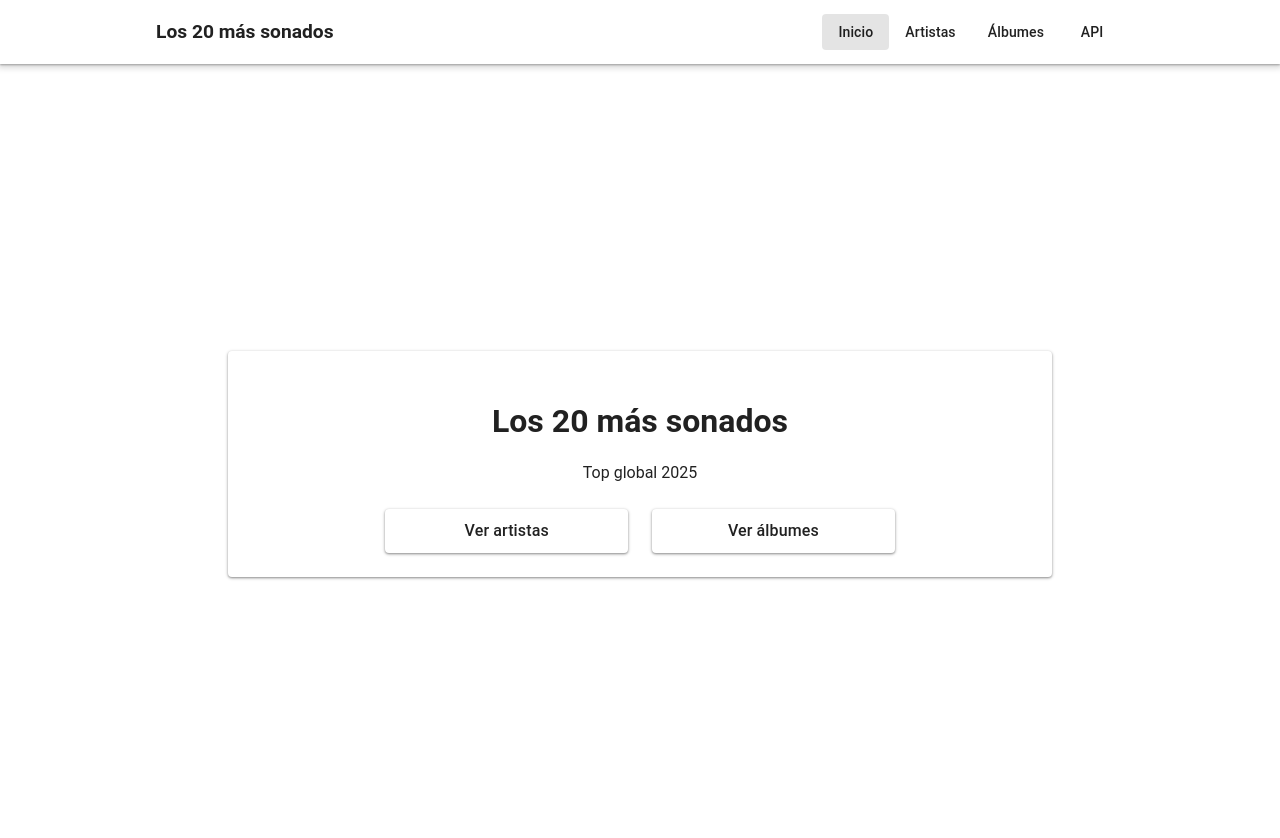
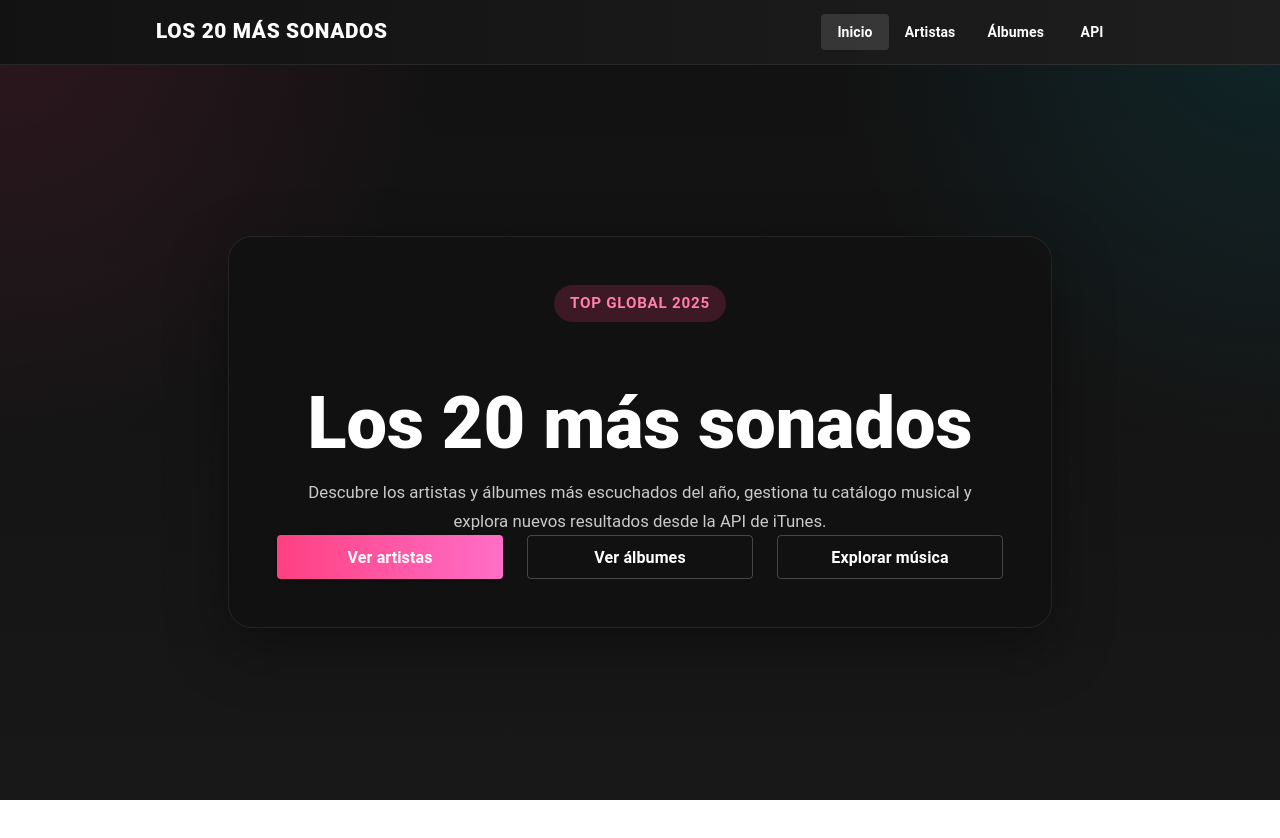
Before and after one commit to cgarciarayo/los-20-mas-sonados, a Vue app: page / in a window 1280 px wide. Shown: the top 838 px of the page. After the commit the page ends 800 px from the top, so only its background shows below. Built offline with nearby package versions, Linux system fonts and the light colour scheme.

Commit message:
Improve visual design of main pages

```diff
--- a/src/App.vue
+++ b/src/App.vue
@@ -1,7 +1,8 @@
 <template>
-  <v-app>
+  <v-app class="app-shell">
     <app-header />
-    <v-main>
+
+    <v-main class="app-main">
       <router-view />
     </v-main>
   </v-app>
@@ -10,3 +11,17 @@
 <script setup>
 import AppHeader from './components/common/AppHeader.vue'
 </script>
+
+<style scoped>
+.app-shell {
+  background:
+    radial-gradient(circle at top left, rgba(255, 64, 129, 0.12), transparent 30%),
+    radial-gradient(circle at top right, rgba(0, 188, 212, 0.12), transparent 30%),
+    linear-gradient(180deg, #111111 0%, #181818 100%);
+  min-height: 100vh;
+}
+
+.app-main {
+  color: #ffffff;
+}
+</style>
--- a/src/components/common/AppHeader.vue
+++ b/src/components/common/AppHeader.vue
@@ -1,5 +1,5 @@
 <template>
-  <v-app-bar elevation="2">
+  <v-app-bar class="app-header" flat>
     <v-container class="d-flex align-center">
       <router-link to="/" class="app-logo">
         Los 20 más sonados
@@ -7,19 +7,19 @@
 
       <v-spacer />
 
-      <v-btn variant="text" to="/">
+      <v-btn variant="text" class="nav-button" to="/">
         Inicio
       </v-btn>
 
-      <v-btn variant="text" to="/artists">
+      <v-btn variant="text" class="nav-button" to="/artists">
         Artistas
       </v-btn>
 
-      <v-btn variant="text" to="/albums">
+      <v-btn variant="text" class="nav-button" to="/albums">
         Álbumes
       </v-btn>
 
-      <v-btn variant="text" to="/api">
+      <v-btn variant="text" class="nav-button" to="/api">
         API
       </v-btn>
     </v-container>
@@ -30,10 +30,22 @@
 </script>
 
 <style scoped>
+.app-header {
+  background: linear-gradient(90deg, #121212 0%, #1e1e1e 100%);
+  border-bottom: 1px solid rgba(255, 255, 255, 0.08);
+}
+
 .app-logo {
-  color: inherit;
-  font-size: 1.2rem;
-  font-weight: 700;
+  color: #ffffff;
+  font-size: 1.3rem;
+  font-weight: 800;
+  letter-spacing: 0.03em;
   text-decoration: none;
+  text-transform: uppercase;
+}
+
+.nav-button {
+  color: #ffffff;
+  font-weight: 600;
 }
 </style>
--- a/src/views/ApiView.vue
+++ b/src/views/ApiView.vue
@@ -1,9 +1,10 @@
 <template>
-  <v-container class="py-8">
+  <v-container class="page-container py-8">
     <v-row class="mb-6" align="center" justify="space-between">
       <v-col cols="12" md="4">
-        <h1 class="text-h4 font-weight-bold">Explorar música</h1>
-        <p class="text-subtitle-1">Búsqueda con iTunes Search API</p>
+        <div class="section-badge mb-3">Descubrir música</div>
+        <h1 class="page-title">Explorar música</h1>
+        <p class="page-subtitle">Búsqueda con iTunes Search API</p>
       </v-col>
 
       <v-col cols="12" md="3">
@@ -14,6 +15,7 @@
           variant="outlined"
           density="comfortable"
           hide-details
+          class="custom-field"
         />
       </v-col>
 
@@ -25,11 +27,12 @@
           variant="outlined"
           density="comfortable"
           hide-details
+          class="custom-field"
         />
       </v-col>
 
       <v-col cols="12" md="2" class="d-flex justify-end">
-        <v-btn color="primary" @click="loadResults">
+        <v-btn color="primary" class="action-button" @click="loadResults">
           Cargar resultados
         </v-btn>
       </v-col>
@@ -50,18 +53,18 @@
         md="4"
         lg="3"
       >
-        <v-card class="h-100 d-flex flex-column" @click="openDetail(item)">
+        <v-card class="music-card h-100 d-flex flex-column api-card" @click="openDetail(item)">
           <v-img
-            :src="item.artworkUrl100 || item.artworkUrl60"
+            :src="item.artworkUrl100 || item.artworkUrl60 || fallbackImage"
             height="220"
             cover
           />
 
-          <v-card-title>
+          <v-card-title class="card-title">
             {{ item.collectionName || item.trackName || item.artistName }}
           </v-card-title>
 
-          <v-card-text class="flex-grow-1">
+          <v-card-text class="flex-grow-1 card-text">
             <p class="mb-2">
               <strong>Artista:</strong> {{ item.artistName || 'No disponible' }}
             </p>
@@ -78,7 +81,7 @@
 
     <v-row v-if="!isLoading && results.length === 0">
       <v-col cols="12">
-        <v-alert type="info" variant="tonal">
+        <v-alert type="info" variant="tonal" class="custom-alert">
           No hay resultados. Pulsa el botón para buscar en la API.
         </v-alert>
       </v-col>
@@ -105,6 +108,7 @@ const results = ref([])
 const isLoading = ref(false)
 const currentPage = ref(1)
 const itemsPerPage = 8
+const fallbackImage = 'https://via.placeholder.com/300x300?text=No+Image'
 
 const entityOptions = [
   { title: 'Álbumes', value: 'album' },
@@ -160,3 +164,67 @@ watch([searchTerm, selectedEntity], () => {
   currentPage.value = 1
 })
 </script>
+
+<style scoped>
+.page-container {
+  color: #ffffff;
+}
+
+.section-badge {
+  display: inline-block;
+  padding: 0.4rem 0.9rem;
+  border-radius: 999px;
+  background: rgba(255, 193, 7, 0.16);
+  color: #ffe082;
+  font-size: 0.85rem;
+  font-weight: 700;
+  text-transform: uppercase;
+  letter-spacing: 0.05em;
+}
+
+.page-title {
+  font-size: 2.2rem;
+  font-weight: 800;
+  color: #ffffff;
+}
+
+.page-subtitle {
+  color: rgba(255, 255, 255, 0.7);
+  font-size: 1rem;
+}
+
+.music-card {
+  background: rgba(20, 20, 20, 0.92);
+  border: 1px solid rgba(255, 255, 255, 0.08);
+  border-radius: 20px;
+  overflow: hidden;
+  box-shadow: 0 14px 35px rgba(0, 0, 0, 0.28);
+  transition: transform 0.2s ease, box-shadow 0.2s ease;
+}
+
+.music-card:hover {
+  transform: translateY(-4px);
+  box-shadow: 0 18px 40px rgba(0, 0, 0, 0.35);
+}
+
+.card-title {
+  color: #ffffff;
+  font-weight: 700;
+}
+
+.card-text {
+  color: rgba(255, 255, 255, 0.82);
+}
+
+.api-card {
+  cursor: pointer;
+}
+
+.action-button {
+  font-weight: 700;
+}
+
+.custom-alert {
+  border-radius: 16px;
+}
+</style>
--- a/src/views/ArtistsView.vue
+++ b/src/views/ArtistsView.vue
@@ -1,9 +1,10 @@
 <template>
-  <v-container class="py-8">
+  <v-container class="page-container py-8">
     <v-row class="mb-6" align="center" justify="space-between">
       <v-col cols="12" md="5">
-        <h1 class="text-h4 font-weight-bold">Artistas</h1>
-        <p class="text-subtitle-1">Top 20 global 2025</p>
+        <div class="section-badge mb-3">Gestión musical</div>
+        <h1 class="page-title">Artistas</h1>
+        <p class="page-subtitle">Top 20 global 2025</p>
       </v-col>
 
       <v-col cols="12" md="4">
@@ -14,11 +15,12 @@
           variant="outlined"
           density="comfortable"
           hide-details
+          class="custom-field"
         />
       </v-col>
 
       <v-col cols="12" md="3" class="d-flex justify-end">
-        <v-btn color="primary" prepend-icon="mdi-plus" @click="openCreateDialog">
+        <v-btn color="primary" prepend-icon="mdi-plus" class="action-button" @click="openCreateDialog">
           Añadir artista
         </v-btn>
       </v-col>
@@ -33,12 +35,14 @@
         md="4"
         lg="3"
       >
-        <v-card class="h-100 d-flex flex-column">
+        <v-card class="music-card h-100 d-flex flex-column">
           <v-img :src="artist.imageUrl" height="220" cover />
 
-          <v-card-title>{{ artist.name }}</v-card-title>
+          <v-card-title class="card-title">
+            {{ artist.name }}
+          </v-card-title>
 
-          <v-card-text class="flex-grow-1">
+          <v-card-text class="flex-grow-1 card-text">
             <p class="mb-2">
               <strong>Genre:</strong> {{ artist.genre }}
             </p>
@@ -62,7 +66,7 @@
 
     <v-row v-if="filteredArtists.length === 0">
       <v-col cols="12">
-        <v-alert type="info" variant="tonal">
+        <v-alert type="info" variant="tonal" class="custom-alert">
           No se han encontrado artistas con ese criterio de búsqueda.
         </v-alert>
       </v-col>
@@ -194,3 +198,57 @@ watch(search, () => {
   currentPage.value = 1
 })
 </script>
+
+<style scoped>
+.page-container {
+  color: #ffffff;
+}
+
+.section-badge {
+  display: inline-block;
+  padding: 0.4rem 0.9rem;
+  border-radius: 999px;
+  background: rgba(255, 64, 129, 0.18);
+  color: #ff80ab;
+  font-size: 0.85rem;
+  font-weight: 700;
+  text-transform: uppercase;
+  letter-spacing: 0.05em;
+}
+
+.page-title {
+  font-size: 2.2rem;
+  font-weight: 800;
+  color: #ffffff;
+}
+
+.page-subtitle {
+  color: rgba(255, 255, 255, 0.7);
+  font-size: 1rem;
+}
+
+.music-card {
+  background: rgba(20, 20, 20, 0.92);
+  border: 1px solid rgba(255, 255, 255, 0.08);
+  border-radius: 20px;
+  overflow: hidden;
+  box-shadow: 0 14px 35px rgba(0, 0, 0, 0.28);
+}
+
+.card-title {
+  color: #ffffff;
+  font-weight: 700;
+}
+
+.card-text {
+  color: rgba(255, 255, 255, 0.82);
+}
+
+.action-button {
+  font-weight: 700;
+}
+
+.custom-alert {
+  border-radius: 16px;
+}
+</style>
--- a/src/views/HomeView.vue
+++ b/src/views/HomeView.vue
@@ -2,20 +2,53 @@
   <v-container fluid class="home-view">
     <v-row justify="center">
       <v-col cols="12" md="10" lg="8">
-        <v-card class="pa-6 text-center">
-          <h1 class="text-h3 font-weight-bold mb-4">Los 20 más sonados</h1>
-          <p class="text-subtitle-1 mb-6">Top global 2025</p>
+        <v-card class="home-card pa-8 pa-md-12 text-center">
+          <div class="hero-badge mb-4">
+            Top global 2025
+          </div>
+
+          <h1 class="hero-title mb-4">
+            Los 20 más sonados
+          </h1>
+
+          <p class="hero-text mb-8">
+            Descubre los artistas y álbumes más escuchados del año, gestiona tu catálogo
+            musical y explora nuevos resultados desde la API de iTunes.
+          </p>
 
           <v-row justify="center">
             <v-col cols="12" sm="6" md="4">
-              <v-btn block size="large" to="/artists">
+              <v-btn
+                block
+                size="large"
+                class="hero-button-primary"
+                to="/artists"
+              >
                 Ver artistas
               </v-btn>
             </v-col>
 
             <v-col cols="12" sm="6" md="4">
-              <v-btn block size="large" to="/albums">
+              <v-btn
+                block
+                size="large"
+                variant="outlined"
+                class="hero-button-secondary"
+                to="/albums"
+              >
                 Ver álbumes
+              </v-btn>
+            </v-col>
+
+            <v-col cols="12" sm="6" md="4">
+              <v-btn
+                block
+                size="large"
+                variant="outlined"
+                class="hero-button-secondary"
+                to="/api"
+              >
+                Explorar música
               </v-btn>
             </v-col>
           </v-row>
@@ -30,8 +63,56 @@
 
 <style scoped>
 .home-view {
-  min-height: 100vh;
+  min-height: calc(100vh - 64px);
   display: flex;
   align-items: center;
+  padding: 2rem 1rem;
+}
+
+.home-card {
+  background: rgba(18, 18, 18, 0.88);
+  border: 1px solid rgba(255, 255, 255, 0.08);
+  border-radius: 24px;
+  box-shadow: 0 20px 60px rgba(0, 0, 0, 0.35);
+  backdrop-filter: blur(8px);
+}
+
+.hero-badge {
+  display: inline-block;
+  padding: 0.45rem 1rem;
+  border-radius: 999px;
+  background: rgba(255, 64, 129, 0.18);
+  color: #ff80ab;
+  font-size: 0.95rem;
+  font-weight: 700;
+  text-transform: uppercase;
+  letter-spacing: 0.05em;
+}
+
+.hero-title {
+  color: #ffffff;
+  font-size: clamp(2.4rem, 6vw, 4.5rem);
+  font-weight: 900;
+  line-height: 1.05;
+}
+
+.hero-text {
+  max-width: 700px;
+  margin: 0 auto;
+  color: rgba(255, 255, 255, 0.78);
+  font-size: 1.05rem;
+  line-height: 1.7;
+}
+
+.hero-button-primary {
+  background: linear-gradient(90deg, #ff4081 0%, #ff6ec7 100%);
+  color: #ffffff;
+  font-weight: 700;
+}
+
+.hero-button-secondary {
+  border-color: rgba(255, 255, 255, 0.22);
+  color: #ffffff;
+  font-weight: 700;
 }
 </style>
```
Also changed, not shown: src/views/AlbumsView.vue (+67 -8 lines).
